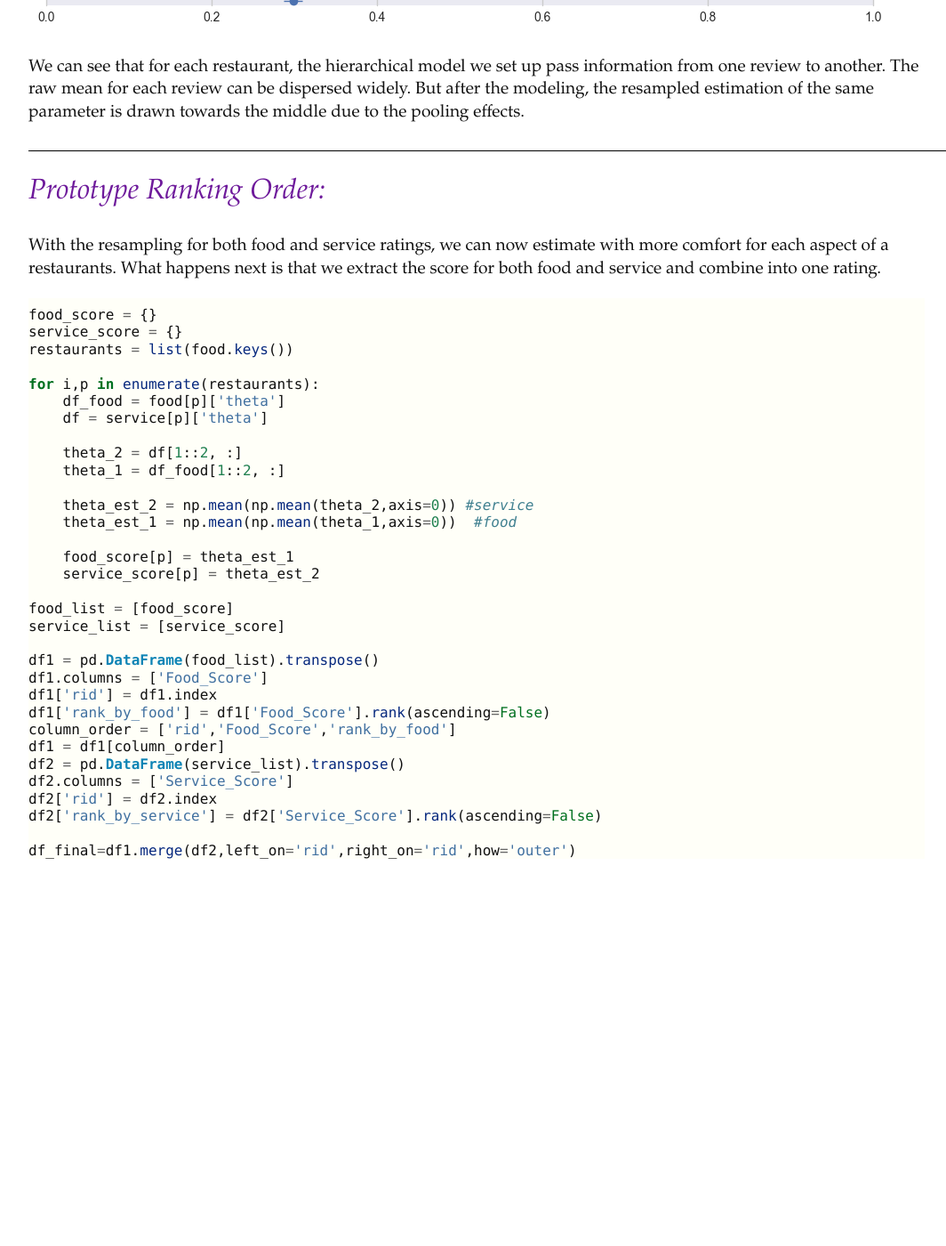
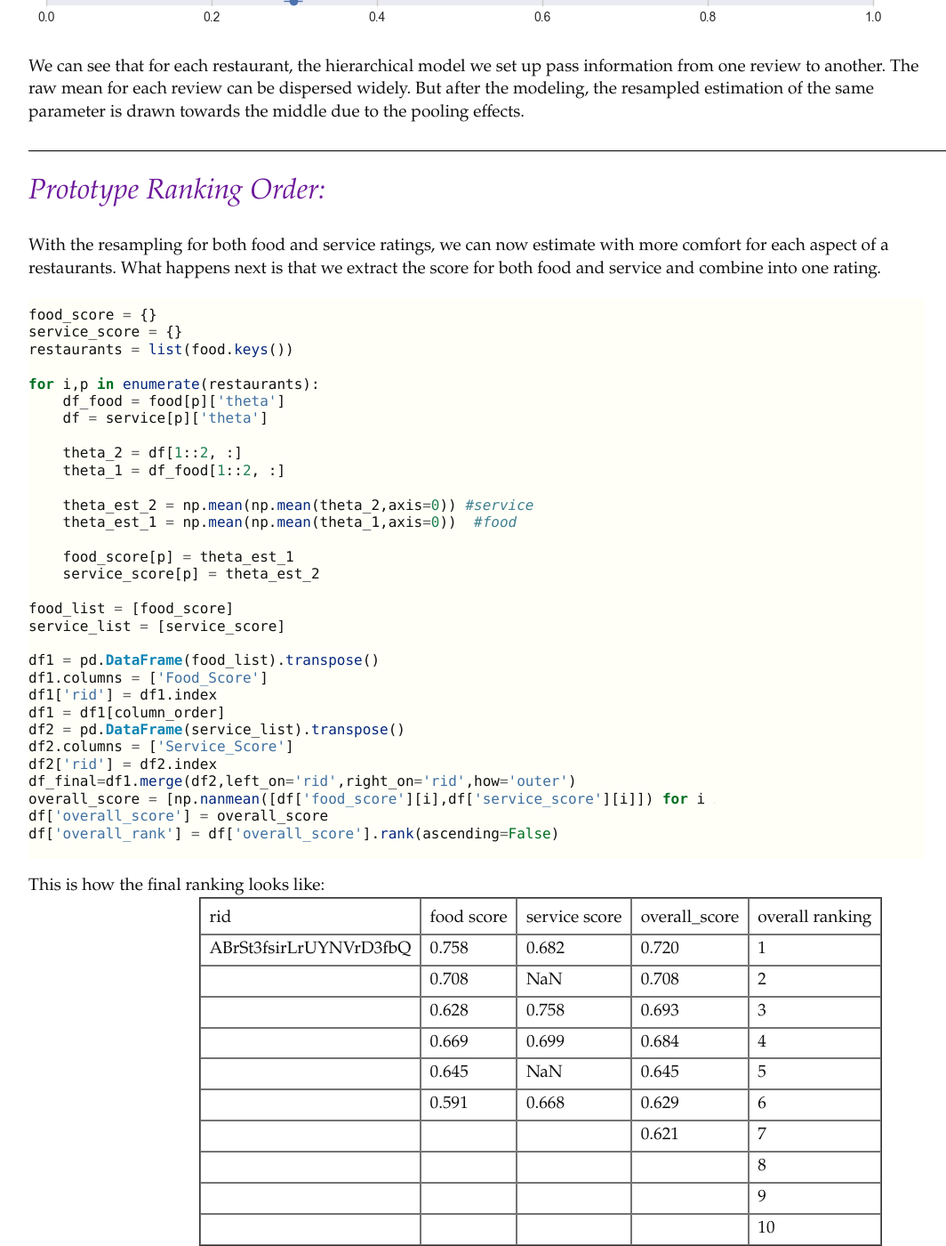
Before and after one commit to vionwinnie/old_website, a Jekyll site: the page built from YelpReview.md, in a window 1280 px wide and 1400 px high, scrolled down 13237 px. Shown: the whole window at 89% size, without its empty margins (32-1096 px from the left). Built offline with Jekyll 4.4.1, drawn with Linux system fonts in a browser that asks for light colours; nearby versions of some CDN libraries; formulas are drawn with MathJax 3; before the commit the page ends 14202 px from its top, so only the background shows below that.

Commit message:
Update YelpReview.md

````diff
--- a/YelpReview.md
+++ b/YelpReview.md
@@ -318,13 +318,26 @@ service_list = [service_score]
 df1 = pd.DataFrame(food_list).transpose()
 df1.columns = ['Food_Score']
 df1['rid'] = df1.index
-df1['rank_by_food'] = df1['Food_Score'].rank(ascending=False)
-column_order = ['rid','Food_Score','rank_by_food']
 df1 = df1[column_order]
 df2 = pd.DataFrame(service_list).transpose()
 df2.columns = ['Service_Score']
 df2['rid'] = df2.index
-df2['rank_by_service'] = df2['Service_Score'].rank(ascending=False)
+df_final=df1.merge(df2,left_on='rid',right_on='rid',how='outer')
+overall_score = [np.nanmean([df['food_score'][i],df['service_score'][i]]) for i in range(0,10)]
+df['overall_score'] = overall_score
+df['overall_rank'] = df['overall_score'].rank(ascending=False)
 
-df_final=df1.merge(df2,left_on='rid',right_on='rid',how='outer')
 ```
+This is how the final ranking looks like:
+
+|rid|food score|service score|overall_score|overall ranking|
+|ABrSt3fsirLrUYNVrD3fbQ|0.758|0.682|0.720|1|
+||0.708|NaN|0.708|2|
+||0.628|0.758|0.693|3|
+||0.669|0.699|0.684|4|
+||0.645|NaN|0.645|5|
+||0.591|0.668|0.629|6|
+||||0.621|7|
+|||||8|
+|||||9|
+|||||10|
````
